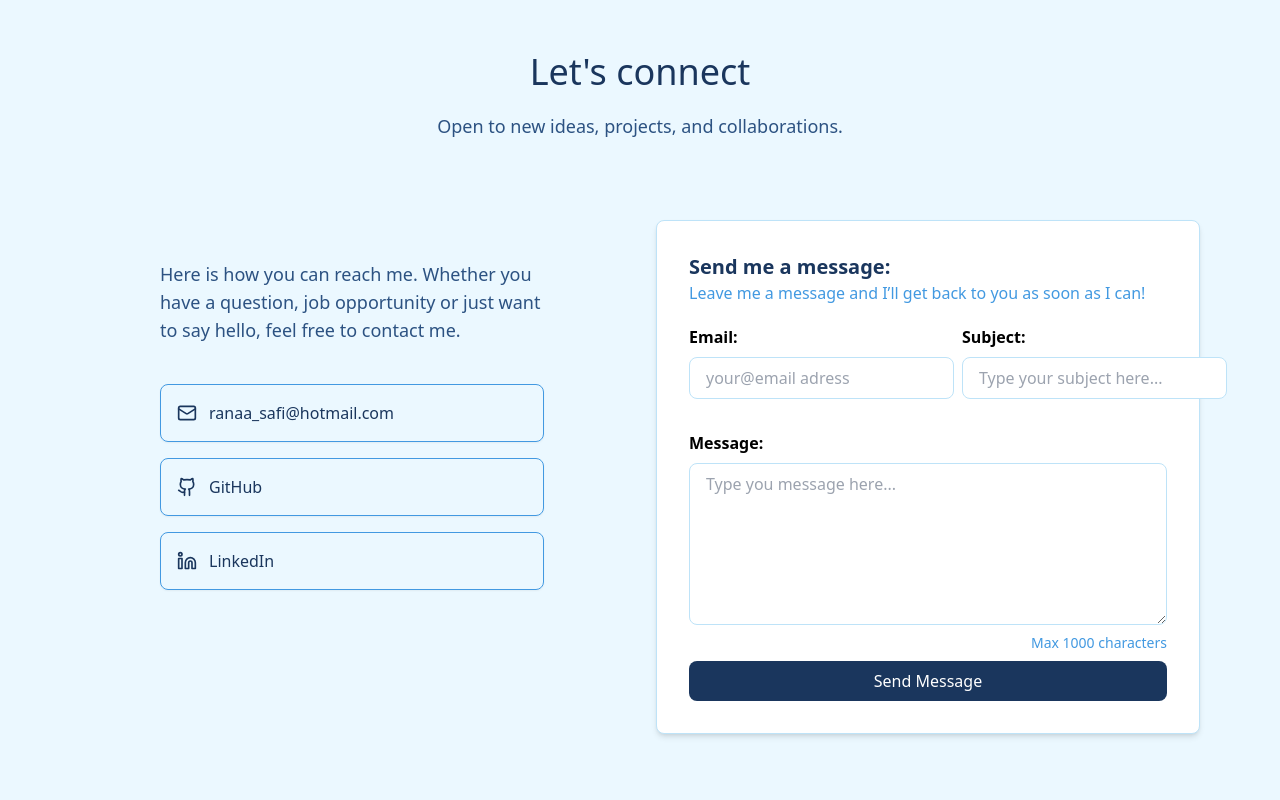
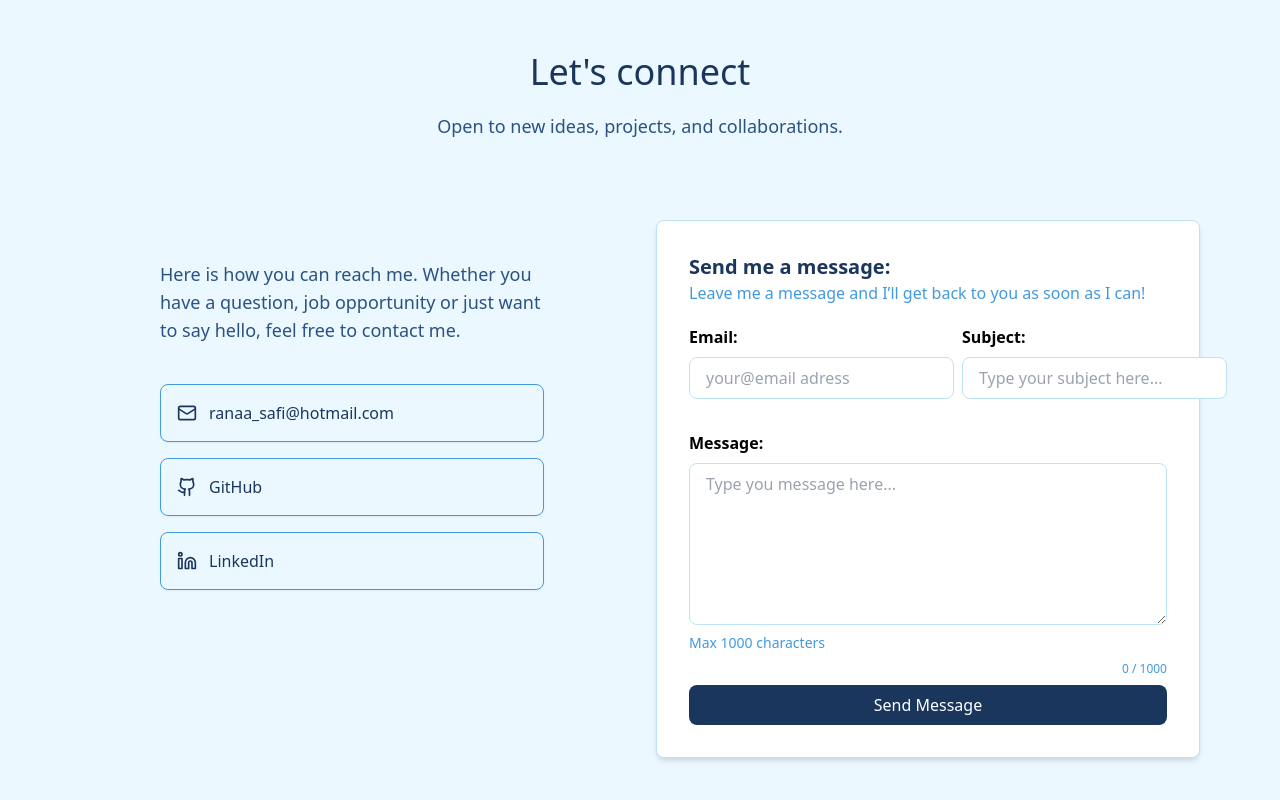
Before and after one commit to ranaaaa1234/ranasportfolionew, a React (Vite) app: page / in a window 1280 px wide. Shown: the part 4366-5166 px from the top of the page. Built offline with nearby package versions, Linux system fonts and the light colour scheme.

Commit message:
added a counter to textarea

```diff
--- a/src/components/Contact.tsx
+++ b/src/components/Contact.tsx
@@ -7,6 +7,8 @@ function Contact() {
   const email = "ranaa_safi@hotmail.com";
   const form = useRef<HTMLFormElement>(null);
   const [message, setMessage] = useState("");
+  const [messageText, setMessageText] = useState("");
+
   const {
     register,
     handleSubmit,
@@ -14,7 +16,7 @@ function Contact() {
     reset,
   } = useForm({ mode: "onTouched" });
 
-  const sendEmail = async (data: any) => {
+  const sendEmail = async () => {
     if (!form.current) return;
 
     try {
@@ -25,7 +27,7 @@ function Contact() {
         "Dxftnm7vZ75Rvo-KA"
       );
       setMessage("Message sent successfully!");
-      reset(); // reset form fields
+      reset();
     } catch (error) {
       console.error(error);
       setMessage("Error sending message, please try again.");
@@ -163,20 +165,26 @@ function Contact() {
                     message: "Please keep your message under 1000 characters",
                   },
                 })}
+                value={messageText}
+                onChange={(e) => setMessageText(e.target.value)}
                 className="border border-blue-100 rounded-lg px-4 py-2 focus:outline-none focus:ring-2 focus:ring-blue-300"
               />
-
+              <div className="flex flex-row justify-between">
                 {errors.message?.message &&
                   typeof errors.message.message === "string" && (
                     <p className="text-red-500 text-sm mt-1 flex flex-row gap-1">
                       <OctagonAlert className="w-4 h-4 text-red-500" />
-
                       {errors.message.message}
                     </p>
                   )}
-              <p className="text-end text-sm text-blue-400">
+                <p className=" text-sm text-blue-400">
                   Max 1000 characters
                 </p>
+              </div>
+
+              <div className="text-xs text-blue-400 text-right">
+                {messageText.length} / 1000
+              </div>
 
               <input
                 type="submit"
```
Lines whose indentation alone changed are shown as unchanged.
